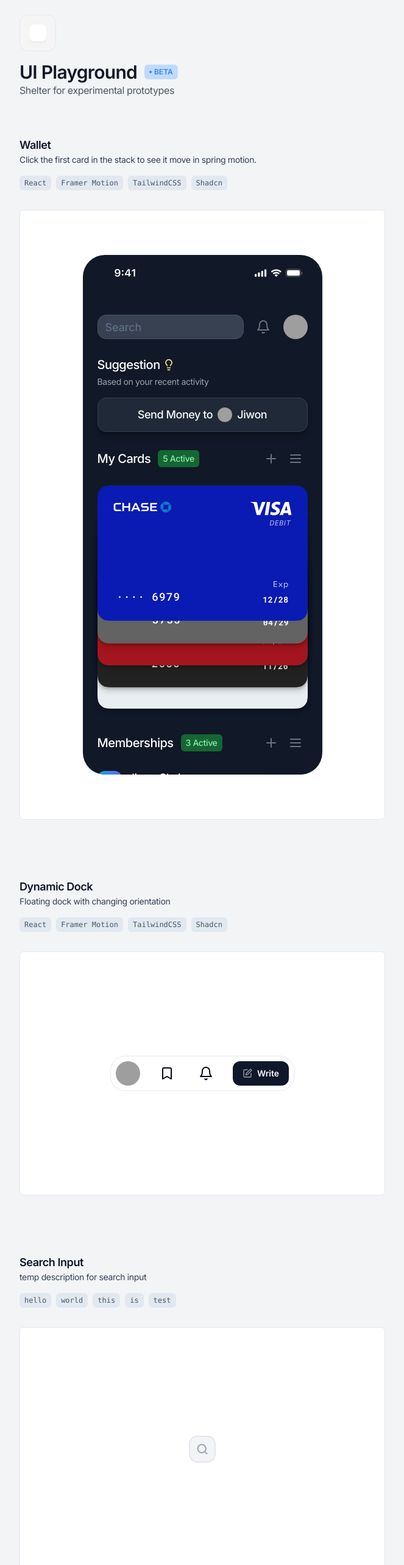
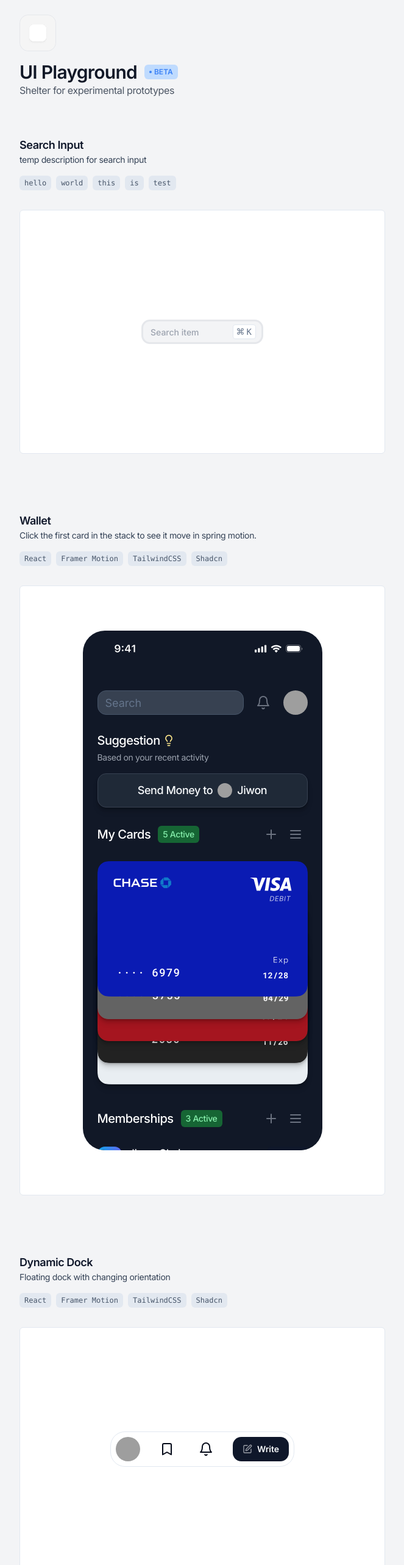
Before and after one commit to ggkim0614/interface-lab, a Next.js app: page / in a window 1280 px wide. Shown: the top 2566 px of the page at 61% size, without its empty margins (308-971 px from the left). Built offline with nearby package versions, Linux system fonts and the light colour scheme; grey boxes are pictures that could not be loaded.

Commit message:
add search-input component 1.0

```diff
--- a/src/app/page.tsx
+++ b/src/app/page.tsx
@@ -42,9 +42,9 @@ export default function Home() {
             </p>
           </span>
         </div>
+        <SearchInput />
         <Wallet />
         <DynamicDock />
-        <SearchInput />
         <footer className="flex w-full items-center justify-between py-8">
           <div className="text-xs text-gray-500">Built with Next.js</div>
           <div className="text-xs text-gray-500">©George Kim, 2024</div>
--- a/src/components/sections/dynamic-dock.tsx
+++ b/src/components/sections/dynamic-dock.tsx
@@ -1,6 +1,7 @@
 'use client'
 
 import Section from './section'
+import clsx from 'clsx'
 import { Button } from '@/components/ui/button'
 import { Avatar, AvatarFallback, AvatarImage } from '@/components/ui/avatar'
 import { Bell, Bookmark, SquarePen } from 'lucide-react'
@@ -21,88 +22,68 @@ export default function DynamicDock() {
       labels={['React', 'Framer Motion', 'TailwindCSS', 'Shadcn']}
       frameHeight={400}
     >
-      <AnimatePresence>
-        {isToggled ? (
       <motion.div
         layout
-            className="flex flex-col items-center gap-6 rounded-[24px] border-[1px] bg-white p-2"
+        className={clsx(
+          'flex items-center gap-6 rounded-[24px] border-[1px] bg-white p-2',
+          isToggled ? 'flex-col' : 'flex-row'
+        )}
       >
-            <motion.div layoutId="avatar">
+        <motion.div layoutId="avatar" whileTap={{ scale: 0.95 }}>
           <Avatar className="w-[40px] cursor-pointer transition-opacity hover:opacity-80">
-                <AvatarImage
-                  src="https://github.com/shadcn.png"
-                  alt="@shadcn"
-                />
+            <AvatarImage src="https://github.com/shadcn.png" alt="@shadcn" />
             <AvatarFallback>CN</AvatarFallback>
           </Avatar>
         </motion.div>
-            <motion.div layoutId="bookmark">
+        <motion.div layoutId="bookmark" whileTap={{ scale: 0.95 }}>
           <Button variant="ghost" size="icon">
             <Bookmark className="w-6" />
           </Button>
         </motion.div>
-            <motion.div layoutId="notif">
+        <motion.div layoutId="notif" whileTap={{ scale: 0.95 }}>
           <Button className="" variant="ghost" size="icon">
             <Bell className="w-6" />
           </Button>
         </motion.div>
-            <motion.div layoutId="button">
+        <motion.div layout whileTap={{ scale: 0.95 }}>
           <Button
             onClick={handleClick}
-                className="rounded-[12px] text-[14px] font-semibold"
+            className="flex items-center text-[14px] font-semibold"
+            style={{ borderRadius: 14 }}
           >
-                <motion.div layoutId="btn-icon">
-                  <SquarePen className="mr-0 w-4 opacity-60" />
+            <motion.span layoutId="btn-icon">
+              <SquarePen className="w-4 opacity-60" />
+            </motion.span>
+
+            <AnimatePresence>
+              {isToggled ? (
+                <motion.div
+                  initial={{ opacity: 1 }}
+                  animate={{
+                    opacity: 0,
+                    transition: { duration: 0.05 },
+                  }}
+                  exit={{ opacity: 1 }}
+                  layoutId="write-text"
+                  className="ml-0 w-0 opacity-0"
+                >
+                  Write
                 </motion.div>
-
+              ) : (
                 <motion.div
-                  layoutId="btn-text"
-                  className="opacity-0"
-                ></motion.div>
+                  initial={{ opacity: 0 }}
+                  animate={{ opacity: 1, transition: { duration: 0.05 } }}
+                  exit={{ opacity: 0 }}
+                  layoutId="write-text"
+                  className="ml-2 opacity-100"
+                >
+                  Write
+                </motion.div>
+              )}
+            </AnimatePresence>
           </Button>
         </motion.div>
       </motion.div>
-        ) : (
-          <motion.div
-            layout
-            className="flex flex-row items-center gap-6 rounded-[24px] border-[1px] bg-white p-2"
-          >
-            <motion.div layoutId="avatar">
-              <Avatar className="w-[40px] cursor-pointer transition-opacity hover:opacity-80">
-                <AvatarImage
-                  src="https://github.com/shadcn.png"
-                  alt="@shadcn"
-                />
-                <AvatarFallback>CN</AvatarFallback>
-              </Avatar>
-            </motion.div>
-            <motion.div layoutId="bookmark">
-              <Button variant="ghost" size="icon">
-                <Bookmark className="w-6" />
-              </Button>
-            </motion.div>
-            <motion.div layoutId="notif">
-              <Button className="" variant="ghost" size="icon">
-                <Bell className="w-6" />
-              </Button>
-            </motion.div>
-            <motion.div layoutId="button">
-              <Button
-                onClick={handleClick}
-                className="rounded-[12px] text-[14px] font-semibold"
-              >
-                <motion.div layoutId="btn-icon">
-                  <SquarePen className="mr-2 w-4 opacity-60" />
-                </motion.div>
-
-                <motion.div layoutId="btn-text" className="opacity-100">
-                  Write
-                </motion.div>
-              </Button>
-            </motion.div>
-          </motion.div>
-        )}
-      </AnimatePresence>
     </Section>
   )
 }
--- a/src/components/sections/search-input.tsx
+++ b/src/components/sections/search-input.tsx
@@ -1,13 +1,23 @@
 'use client'
 
-import { useState } from 'react'
+import { useState, useRef } from 'react'
 import { Search } from 'lucide-react'
+import { cn } from '@/lib/utils'
 import Section from './section'
 import { Button } from '@/components/ui/button'
+import { Input } from '@/components/ui/input'
 import { AnimatePresence, motion } from 'framer-motion'
 
 export default function SearchInput() {
   const [isToggled, setIsToggled] = useState(false)
+  const inputRef = useRef(null)
+  console.log(inputRef)
+
+  const kbdVariants = {
+    hidden: { opacity: 0, scale: 0.5 },
+    visible: { opacity: 1, scale: 1 },
+  }
+
   return (
     <>
       <Section
@@ -16,35 +26,32 @@ export default function SearchInput() {
         labels={['hello', 'world', 'this', 'is', 'test']}
         frameHeight={400}
       >
-        {isToggled ? (
-          <motion.div
-            layoutId="container"
-            className="h-24 w-36 rounded-lg bg-gray-200"
-            onClick={() => setIsToggled((s) => !s)}
-          >
-            <motion.div layoutId="search-icon">
-              <Search
-                strokeWidth={2.5}
-                className="group-hover:scale-115 h-5 w-5 text-gray-400 transition duration-200"
-              />
-            </motion.div>
-          </motion.div>
-        ) : (
-          <motion.div whileTap={{ scale: 0.9 }} layoutId="container">
-            <Button
-              size="icon"
-              className="group flex h-11 w-11 cursor-pointer items-center justify-center rounded-[14px] border-[2px] border-gray-200 bg-gray-100 p-2 transition duration-200 hover:bg-gray-200"
-              onClick={() => setIsToggled((s) => !s)}
-            >
-              <motion.div layoutId="search-icon">
-                <Search
-                  strokeWidth={2.5}
-                  className="group-hover:scale-115 h-5 w-5 text-gray-400 transition duration-200"
-                />
-              </motion.div>
-            </Button>
-          </motion.div>
-        )}
+        <div className="relative flex ">
+          <motion.input
+            layout
+            ref={inputRef}
+            type="text"
+            className="h-10 w-[200px] rounded-[14px] border-[3px] border-gray-200 bg-gray-100 px-3 text-sm font-medium text-gray-800 transition-all ease-out placeholder:text-gray-400 focus:w-[400px] focus:outline-none focus:ring-[3px] focus:ring-gray-700 focus:placeholder:opacity-50"
+            placeholder="Search item"
+            onFocus={() => setIsToggled(!isToggled)}
+            onBlur={() => setIsToggled(!isToggled)}
+          ></motion.input>
+          <span className="absolute inset-y-0 right-0 top-0 flex items-center justify-center pr-3">
+            <kbd className="pointer-events-none flex h-6 select-none items-center gap-1 rounded border bg-white px-1.5 font-mono text-[14px] font-normal text-muted-foreground opacity-100">
+              <AnimatePresence>
+                {isToggled ? (
+                  <span className="text-[12px]">
+                    <span className="text-[20px]/[20px]"></span>esc
+                  </span>
+                ) : (
+                  <>
+                    <span className="text-[20px]/[20px]">⌘</span>K
+                  </>
+                )}
+              </AnimatePresence>
+            </kbd>
+          </span>
+        </div>
       </Section>
     </>
   )
```
Lines whose indentation alone changed are shown as unchanged.
